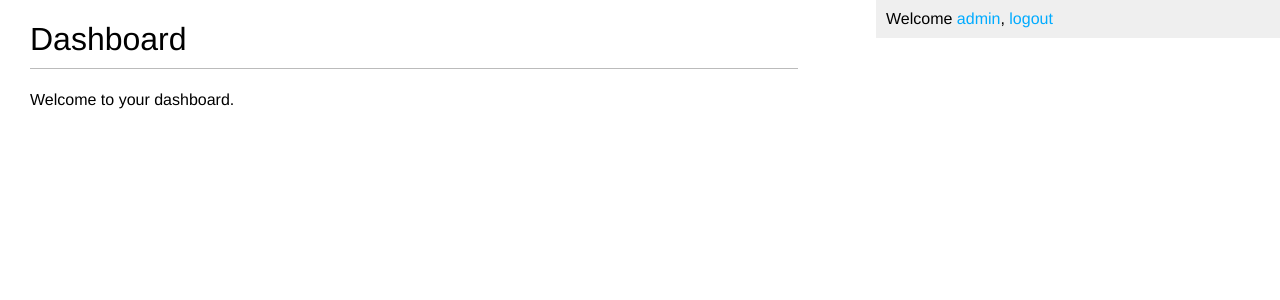
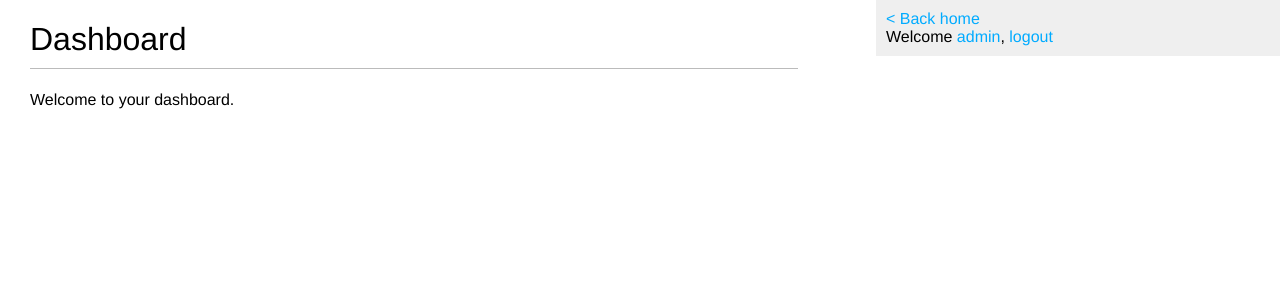
Before and after one commit to Code-Institute-Submissions/finnahern-dev-blog_AprResub, a Django app: page /dashboard/ in a window 1280 px wide. Shown: the top 300 px of the page. Run offline with Django 4.2, Linux system fonts and the light colour scheme; a user stored in the database is signed in.

Commit message:
Add 'back home' link to the sidebar of base.html

```diff
--- a/devsite/blog/templates/blog/base.html
+++ b/devsite/blog/templates/blog/base.html
@@ -16,6 +16,8 @@
         {% endblock %}
     </div>
     <div id="sidebar">
+        <a href="{% url 'blog:post_list' %}">< Back home</a>
+        <br>
         <span class="user">
             {% if request.user.is_authenticated %}
                 Welcome <a href="{% url 'blog:dashboard' %}">{{ request.user.username }}</a>,
```
